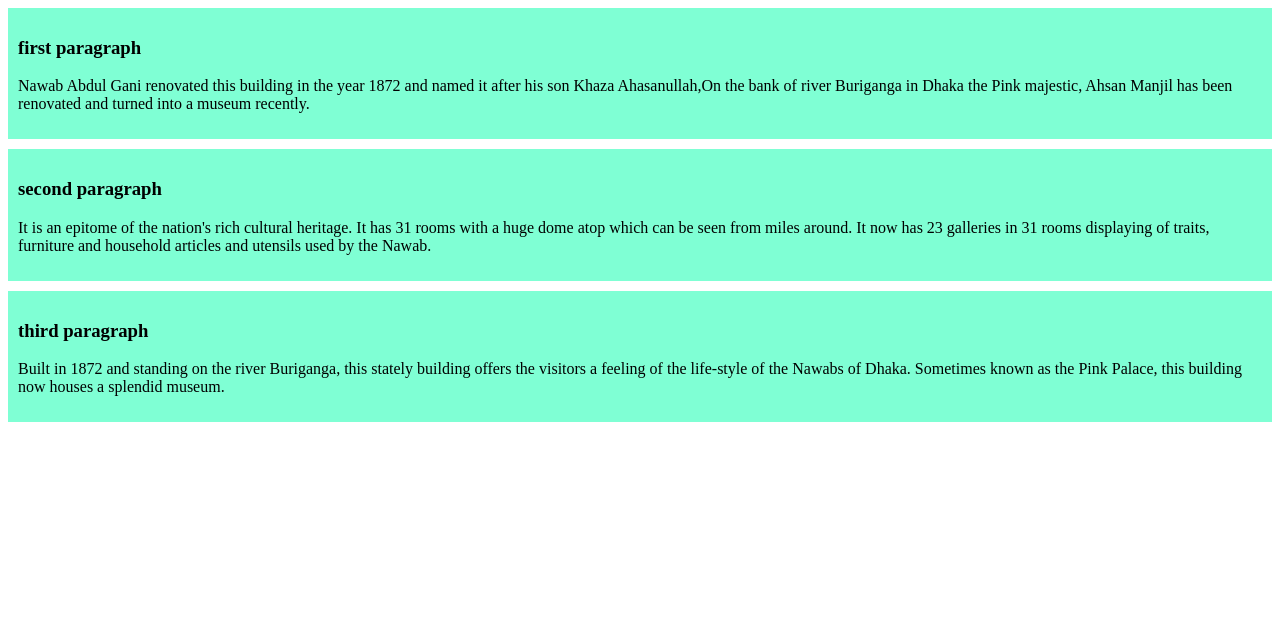
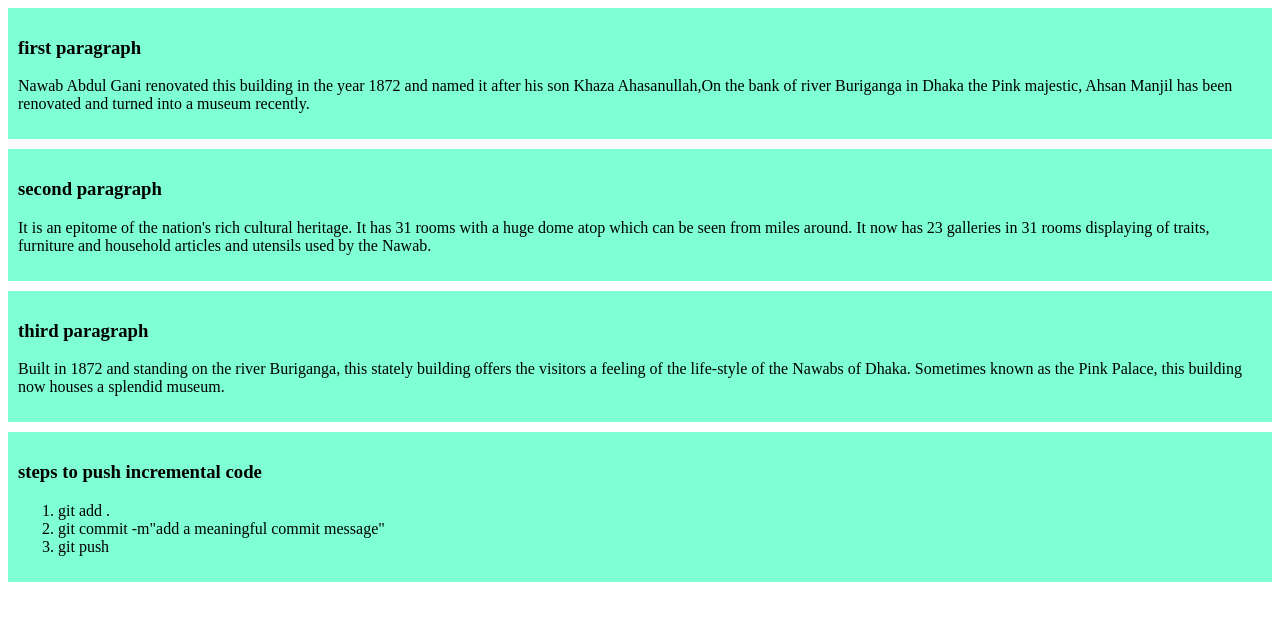
Before and after one commit to taslim-tanjim/simple_website, a plain HTML site: page index.html in a window 1280 px wide. Drawn offline with Linux system fonts and the light colour scheme.

Commit message:
added a list

```diff
--- a/index.html
+++ b/index.html
@@ -19,5 +19,13 @@
         <h3>third paragraph</h3>
         <p>Built in 1872 and standing on the river Buriganga, this stately building offers the visitors a feeling of the life-style of the Nawabs of Dhaka. Sometimes known as the Pink Palace, this building now houses a splendid museum.</p>
     </div>
+    <div>
+       <h3>steps to push incremental code</h3>
+       <ol>
+        <li>git add .</li>
+        <li>git commit -m"add a meaningful commit message"</li>
+        <li>git push</li>
+       </ol>
+    </div>
 </body>
 </html>
```
